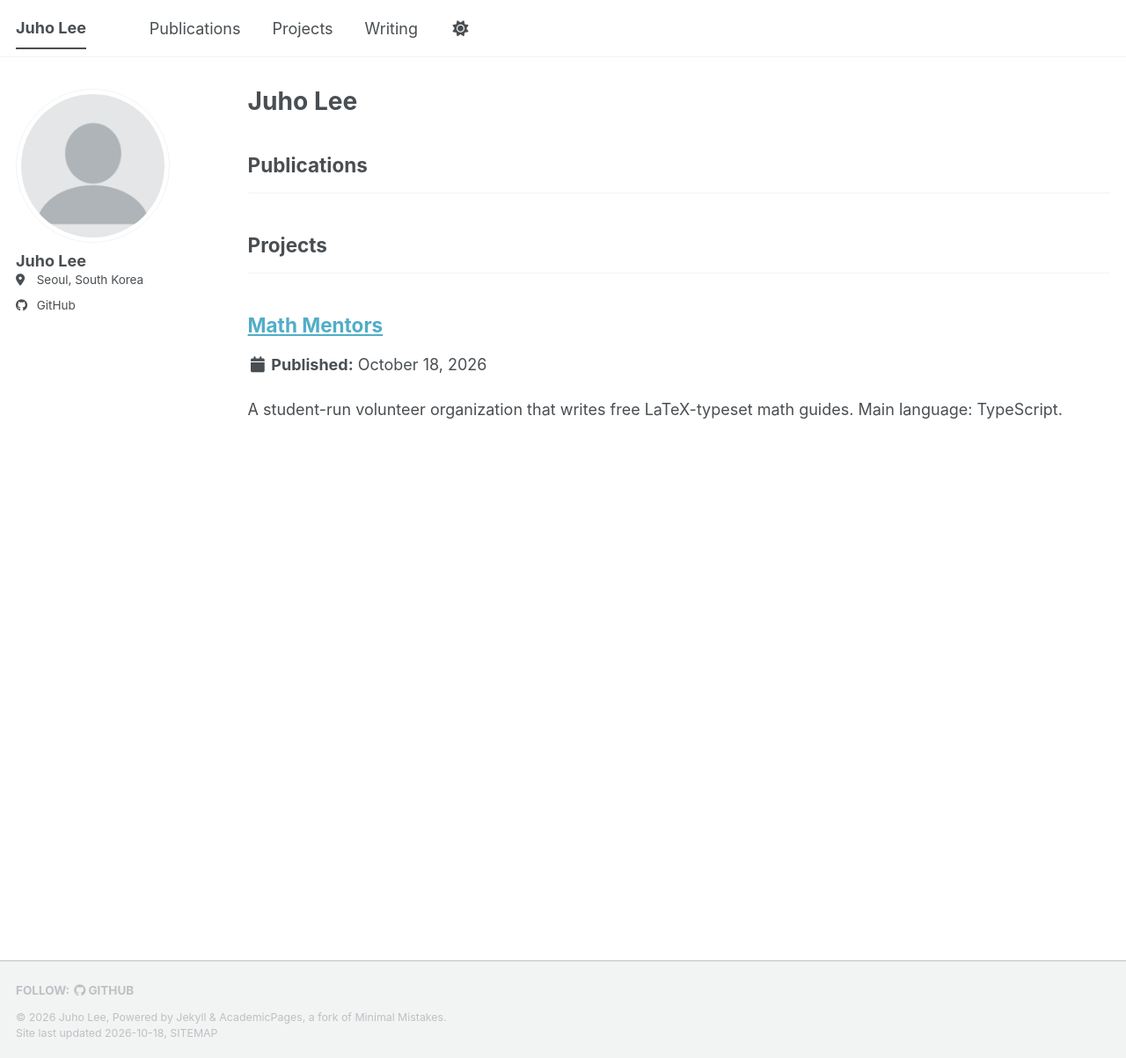
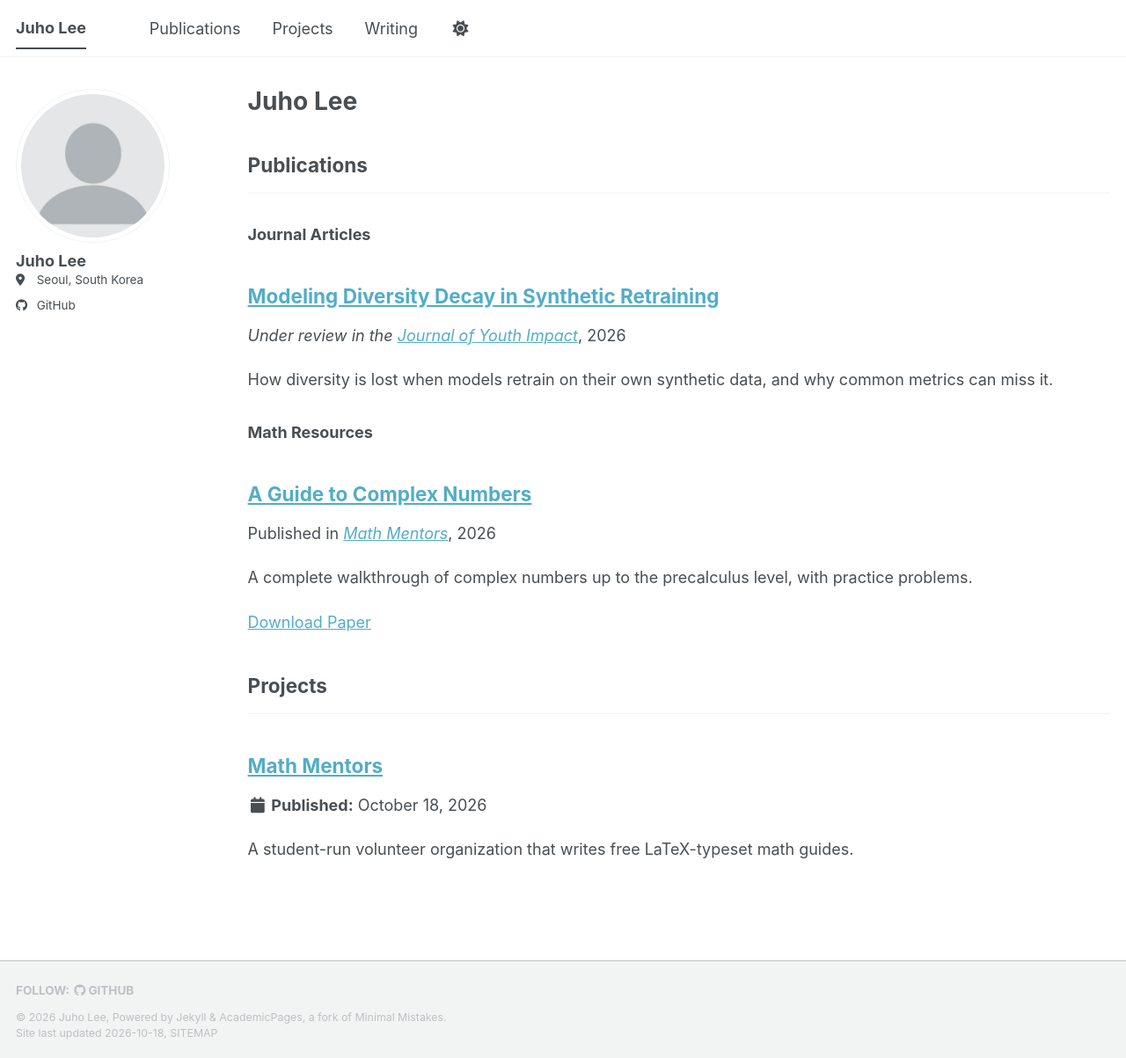
Before and after one commit to juholee10/juholee10.github.io, a Jekyll site: the page built from _pages/home.html, in a window 1280 px wide and 1203 px high. Shown: the whole window at 88% size. Built offline with Jekyll 4.4.1, drawn with Linux system fonts in a browser that asks for light colours; a style sheet for code colours, icons or effects is not loaded.

Commit message:
Add Math Resources category with the complex numbers guide; link JYI
- Publication categories are now Journal Articles and Math Resources
- Move the paper to Journal Articles; venue links to journaljyi.org
- Add "A Guide to Complex Numbers" (Math Mentors, 2026) with its PDF,
  copied from the math-mentors repo
- Skip "Published in" for any venue containing "Under review"
- Drop the language line from the Math Mentors project (your edit)

```diff
--- a/_includes/archive-single.html
+++ b/_includes/archive-single.html
@@ -41,7 +41,7 @@
         {% if post.collection == 'teaching' %}
           <p> {{ post.type }}, <i>{{ post.venue }}</i>, {{ post.date | default: "1900-01-01" | date: "%Y" }} </p>
         {% elsif post.collection == 'publications' %}
-          <p>{% unless post.category == 'preprints' %}Published in {% endunless %}<i>{{ post.venue }}</i>, {{ post.date | default: "1900-01-01" | date: "%Y" }} </p>
+          <p>{% unless post.venue contains 'Under review' %}Published in {% endunless %}<i>{{ post.venue }}</i>, {{ post.date | default: "1900-01-01" | date: "%Y" }} </p>
         {% elsif post.date %}
          <p class="page__date"><strong><i class="fa fa-fw fa-calendar" aria-hidden="true"></i> {{ site.data.ui-text[site.locale].date_label | default: "Published:" }}</strong> <time datetime="{{ post.date | default: "1900-01-01" | date_to_xmlschema }}">{{ post.date | default: "1900-01-01" | date: "%B %d, %Y" }}</time></p>
         {% endif %}
--- a/_layouts/single.html
+++ b/_layouts/single.html
@@ -37,7 +37,7 @@ layout: default
         {% if page.collection == 'teaching' %}
           <p> {{ page.type }}, <i>{{ page.venue }}</i>, {{ page.date | default: "1900-01-01" | date: "%Y" }} </p>
         {% elsif page.venue and page.date %}
-          <p>{% unless page.category == 'preprints' %}Published in {% endunless %}<i>{{ page.venue }}</i>, {{ page.date | default: "1900-01-01" | date: "%Y" }} </p>
+          <p>{% unless page.venue contains 'Under review' %}Published in {% endunless %}<i>{{ page.venue }}</i>, {{ page.date | default: "1900-01-01" | date: "%Y" }} </p>
         {% elsif page.date %}
           <p class="page__date"><strong><i class="fa fa-fw fa-calendar" aria-hidden="true"></i> {{ site.data.ui-text[site.locale].date_label | default: "Published:" }}</strong> <time datetime="{{ page.date | date_to_xmlschema }}">{{ page.date | default: "1900-01-01" | date: "%B %d, %Y" }}</time></p>
         {% endif %}
--- a/_portfolio/math-mentors.md
+++ b/_portfolio/math-mentors.md
@@ -1,9 +1,9 @@
 ---
 title: "Math Mentors"
 collection: portfolio
-excerpt: "A student-run volunteer organization that writes free LaTeX-typeset math guides. Main language: TypeScript."
+excerpt: "A student-run volunteer organization that writes free LaTeX-typeset math guides."
 ---
 
-[GitHub repository](https://github.com/juholee10/math-mentors) · [math-mentors.org](https://math-mentors.org) · Main language: TypeScript
+[GitHub repository](https://github.com/juholee10/math-mentors) · [math-mentors.org](https://math-mentors.org)
 
 Math Mentors is a volunteer organization where students write problem sheets, packets, equation sheets, and full guides for math courses at any level, typeset in LaTeX. The guides are written and reviewed by students who have recently taken the course, so they focus on the parts that students actually find difficult. Everything is published online for free, with no paywall or account required.
--- /dev/null
+++ b/_publications/2026-complex-numbers-guide.md
@@ -0,0 +1,12 @@
+---
+title: "A Guide to Complex Numbers"
+collection: publications
+category: math_resources
+permalink: /publication/2026-complex-numbers-guide
+date: 2026-07-21
+venue: '<a href="https://math-mentors.org">Math Mentors</a>'
+paperurl: '/files/complex-numbers.pdf'
+excerpt: 'A complete walkthrough of complex numbers up to the precalculus level, with practice problems.'
+---
+
+A full precalculus-level guide to complex numbers, written for Math Mentors for students who know basic algebra, trigonometry, and geometry. It covers the four operations, the complex plane, modulus and argument, polar form, De Moivre's Theorem, Euler's Formula, and finding complex roots, with worked examples and practice problems for each topic.
--- a/_publications/2026-diversity-decay.md
+++ b/_publications/2026-diversity-decay.md
@@ -1,10 +1,10 @@
 ---
 title: "Modeling Diversity Decay in Synthetic Retraining"
 collection: publications
-category: preprints
+category: manuscripts
 permalink: /publication/2026-diversity-decay
 date: 2026-09-01
-venue: 'Under review'
+venue: 'Under review in the <a href="https://journaljyi.org">Journal of Youth Impact</a>'
 paperurl: # TODO(juho): arXiv or PDF link (if you add files/diversity-decay.pdf, use /files/diversity-decay.pdf)
 excerpt: 'How diversity is lost when models retrain on their own synthetic data, and why common metrics can miss it.'
 ---
```
Also changed, not shown: 1 other file.
